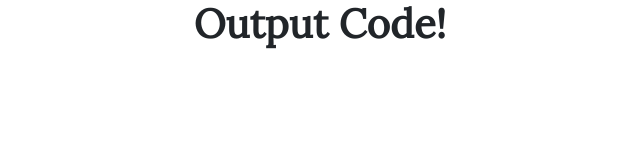
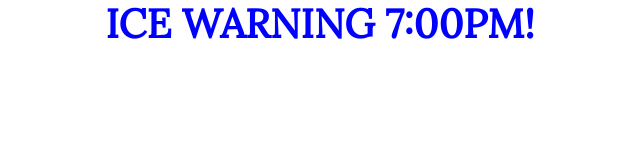
Before and after one commit to LeoAcioli/MorseProject, a plain HTML site: page public/output.html in a window 1280 px wide. Shown: the whole page, without its empty margins (320-960 px from the left). Drawn offline with nearby package versions, Linux system fonts and the light colour scheme.

Commit message:
Update output.html

```diff
--- a/public/output.html
+++ b/public/output.html
@@ -23,7 +23,7 @@
 <body>
 
 
-<h1><strong>Output Code!</strong></h1>
+<h1 style="color:blue;"><strong>ICE WARNING 7:00PM!</strong></h1>
 <br>
 
 <script>
```
